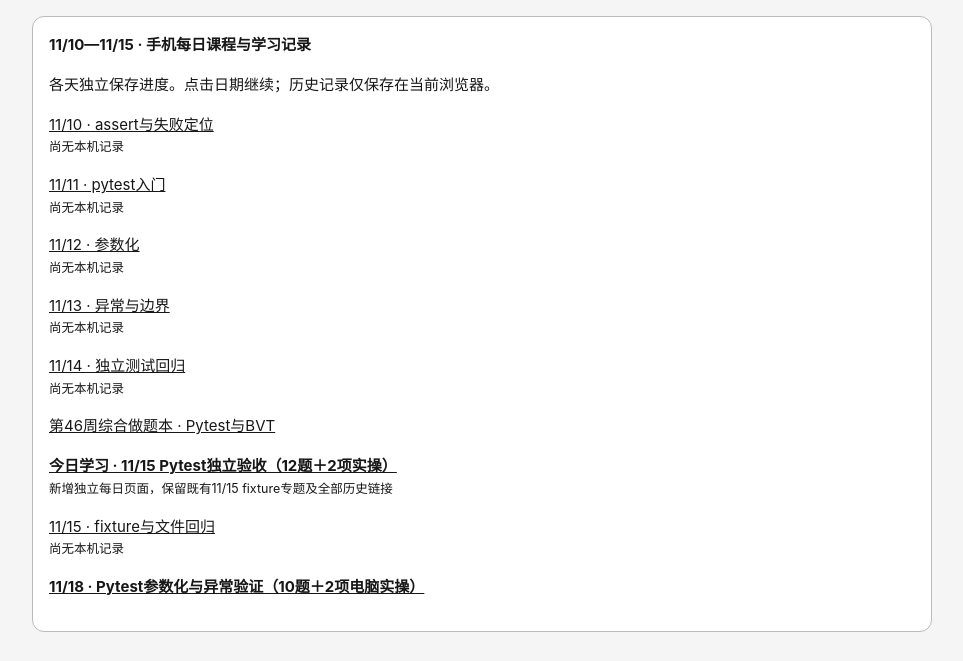
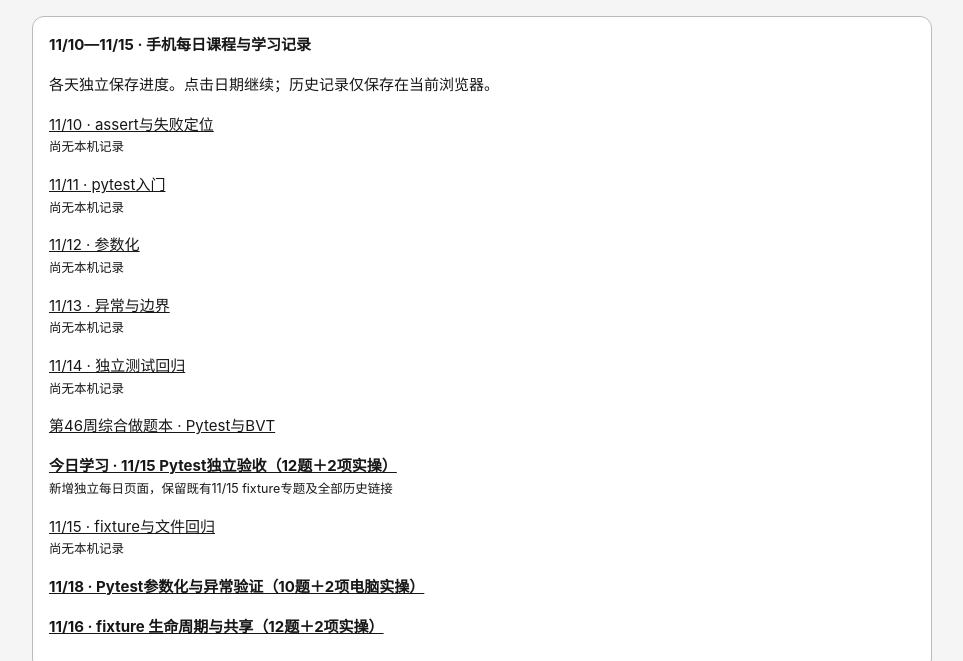
Before and after one commit to hellohappyyiyi-droid/python-test-learning, a plain HTML site: page index.html in a window 1280 px wide. Shown: the top 661 px of the page, without its empty margins (158-1121 px from the left). Drawn offline with Linux system fonts and the light colour scheme.

Commit message:
Add Nov 16 lesson to learning center

```diff
--- a/index.html
+++ b/index.html
@@ -24,7 +24,7 @@ pre{white-space:pre;overflow:auto;background:var(--code);color:var(--codeink);bo
 @media(prefers-color-scheme:dark){:root{color-scheme:dark;--bg:#111;--panel:#1b1b1b;--ink:#eee;--muted:#aaa;--line:#393939;--soft:#292929;--accent:#eee;--code:#090909;--codeink:#eee}.nav button{background:var(--panel);color:var(--ink)}.nav button.active{background:#eee;color:#111}.note,.qcontext{background:#292929}.option.selected{background:#303030;border-color:#aaa}.btn{background:#eee;color:#111;border-color:#eee}.btn.secondary{background:#1b1b1b;color:#eee;border-color:#555}.feedback.good{background:#173522;color:#b8e5c5}.feedback.bad{background:#401f1f;color:#ffc1c1}}
 </style>
 </head>
-<body><aside style="max-width:900px;margin:16px auto;padding:16px;border:1px solid #bbb;border-radius:12px;background:#fff;color:#171717"><strong>11/10—11/15 · 手机每日课程与学习记录</strong><p>各天独立保存进度。点击日期继续；历史记录仅保存在当前浏览器。</p><p><a href="./learning-2026-11-10.html">11/10 · assert与失败定位</a><small id="day-history-10" style="display:block"></small></p><p><a href="./learning-2026-11-11.html">11/11 · pytest入门</a><small id="day-history-11" style="display:block"></small></p><p><a href="./learning-2026-11-12.html">11/12 · 参数化</a><small id="day-history-12" style="display:block"></small></p><p><a href="./learning-2026-11-13.html">11/13 · 异常与边界</a><small id="day-history-13" style="display:block"></small></p><p><a href="./learning-2026-11-14.html">11/14 · 独立测试回归</a><small id="day-history-14" style="display:block"></small></p><p><a href="./weekly/2026-W46.html">第46周综合做题本 · Pytest与BVT</a></p><p><a href="./daily/2026-11-15.html"><strong>今日学习 · 11/15 Pytest独立验收（12题＋2项实操）</strong></a><small style="display:block">新增独立每日页面，保留既有11/15 fixture专题及全部历史链接</small></p><p><a href="./learning-2026-11-15.html">11/15 · fixture与文件回归</a><small id="day-history-15" style="display:block"></small></p><p><a href="./daily/2026-11-18.html"><strong>11/18 · Pytest参数化与异常验证（10题＋2项电脑实操）</strong></a></p></aside>
+<body><aside style="max-width:900px;margin:16px auto;padding:16px;border:1px solid #bbb;border-radius:12px;background:#fff;color:#171717"><strong>11/10—11/15 · 手机每日课程与学习记录</strong><p>各天独立保存进度。点击日期继续；历史记录仅保存在当前浏览器。</p><p><a href="./learning-2026-11-10.html">11/10 · assert与失败定位</a><small id="day-history-10" style="display:block"></small></p><p><a href="./learning-2026-11-11.html">11/11 · pytest入门</a><small id="day-history-11" style="display:block"></small></p><p><a href="./learning-2026-11-12.html">11/12 · 参数化</a><small id="day-history-12" style="display:block"></small></p><p><a href="./learning-2026-11-13.html">11/13 · 异常与边界</a><small id="day-history-13" style="display:block"></small></p><p><a href="./learning-2026-11-14.html">11/14 · 独立测试回归</a><small id="day-history-14" style="display:block"></small></p><p><a href="./weekly/2026-W46.html">第46周综合做题本 · Pytest与BVT</a></p><p><a href="./daily/2026-11-15.html"><strong>今日学习 · 11/15 Pytest独立验收（12题＋2项实操）</strong></a><small style="display:block">新增独立每日页面，保留既有11/15 fixture专题及全部历史链接</small></p><p><a href="./learning-2026-11-15.html">11/15 · fixture与文件回归</a><small id="day-history-15" style="display:block"></small></p><p><a href="./daily/2026-11-18.html"><strong>11/18 · Pytest参数化与异常验证（10题＋2项电脑实操）</strong></a></p><p><a href="./daily/2026-11-16.html"><strong>11/16 · fixture 生命周期与共享（12题＋2项实操）</strong></a></p></aside>
 <div class="shell">
 <header class="top">
  <div><div class="eyebrow">PYTHON TEST DEVELOPMENT · STUDY EDITION 01</div><div class="title">Python 测试开发学习中心</div><div class="subtitle">截至 2026-11-13 的学习内容整理 · Python L2 / Pytest / BVT 源码分析</div></div>
```
